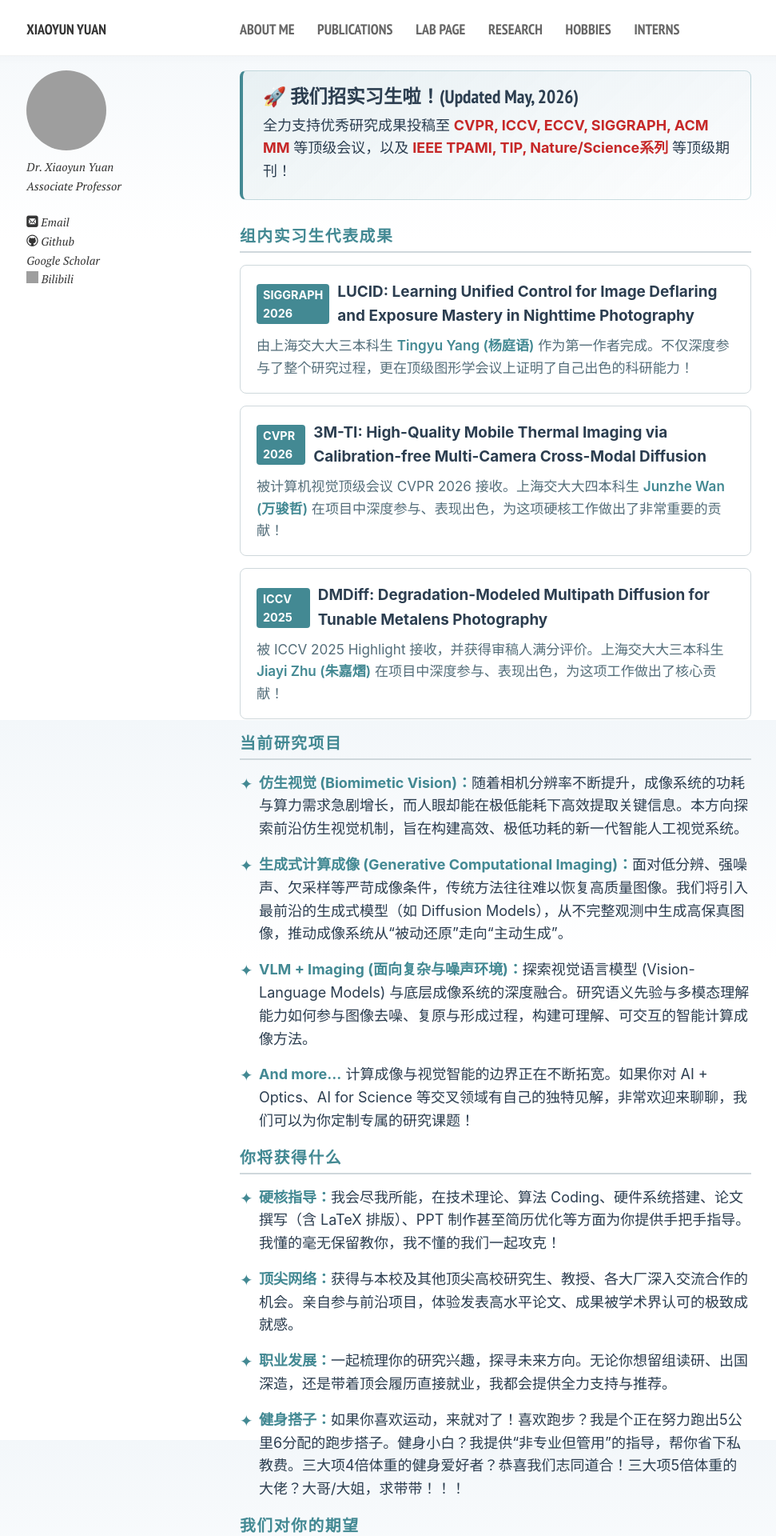
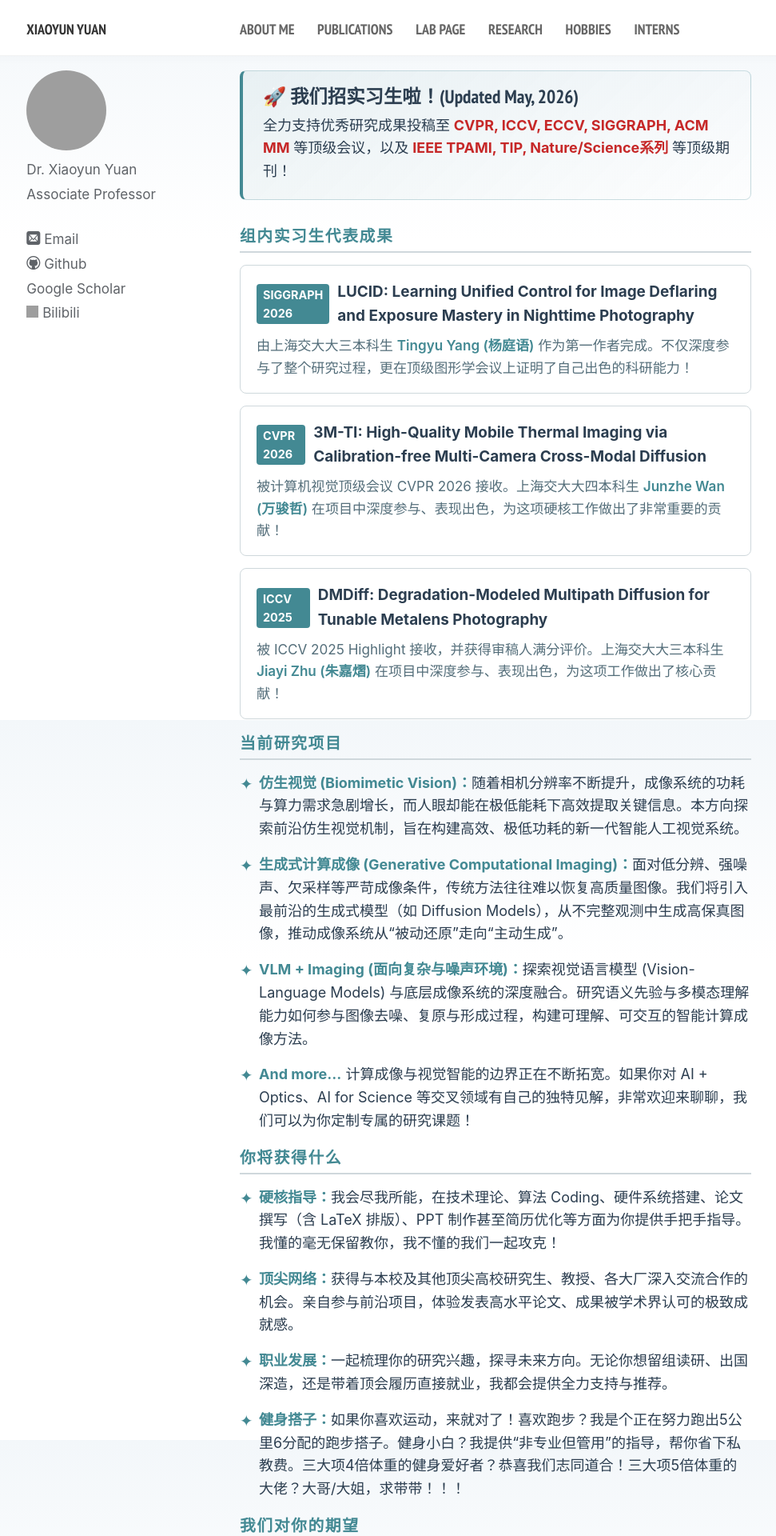
Before and after one commit to yuanxy92/yuanxy92.github.io, a Jekyll site: the page built from interns.md, in a window 1280 px wide. Shown: the top 1920 px of the page at 80% size, without its empty margins (20-991 px from the left). Built offline with Jekyll 4.4.1, drawn with Linux system fonts in a browser that asks for light colours; nearby versions of some CDN libraries; comment, search, counter and statistics services are not loaded; a style sheet for code colours, icons or effects is not loaded; grey boxes are pictures that could not be loaded.

Commit message:
Update custom_main.css

```diff
--- a/assets/css/custom_main.css
+++ b/assets/css/custom_main.css
@@ -48,3 +48,44 @@ body {
     color: #439399 !important;
     border-bottom: none !important; /* 确保原先老气的顶部线条不再出现 */
 }
+
+
+/* ==========================================================================
+   自定义主页样式升级：左侧个人信息栏 (极简安全版，不破坏原布局)
+   ========================================================================== */
+
+/* 1. 统一更换现代字体，并去除所有老旧的斜体 */
+.article-author-top h4,
+.article-author-top p,
+.article-author-top a {
+    font-family: -apple-system, BlinkMacSystemFont, "Inter", "Segoe UI", Roboto, sans-serif !important;
+    font-style: normal !important; /* 彻底干掉以前的 italic 斜体 */
+}
+
+/* 2. 姓名 (h4) 样式优化 */
+.article-author-top h4 {
+    font-size: 1.15rem !important; /* 名字稍微放大加粗，更有重点 */
+    font-weight: 600 !important;
+    color: #202124 !important;
+    margin-top: 1em !important;
+    margin-bottom: 0.3em !important;
+}
+
+/* 3. 头衔与联系方式 (原版主页里它们都受 p 标签控制，被强制压缩成了 80% 大小) */
+.article-author-top p {
+    font-size: 0.95rem !important; /* 放大字号，恢复正常大小 */
+    color: #5f6368 !important; /* 更有科技感的深灰色 */
+    line-height: 1.8 !important; /* 拉大行距，让上下行的图标和文字不那么拥挤 */
+}
+
+/* 4. 链接文字专属交互 */
+.article-author-top a {
+    color: #5f6368 !important;
+    text-decoration: none !important;
+    transition: color 0.2s ease;
+}
+
+/* 鼠标放上去显示你喜欢的蓝绿色 */
+.article-author-top a:hover {
+    color: #439399 !important;
+}
```
